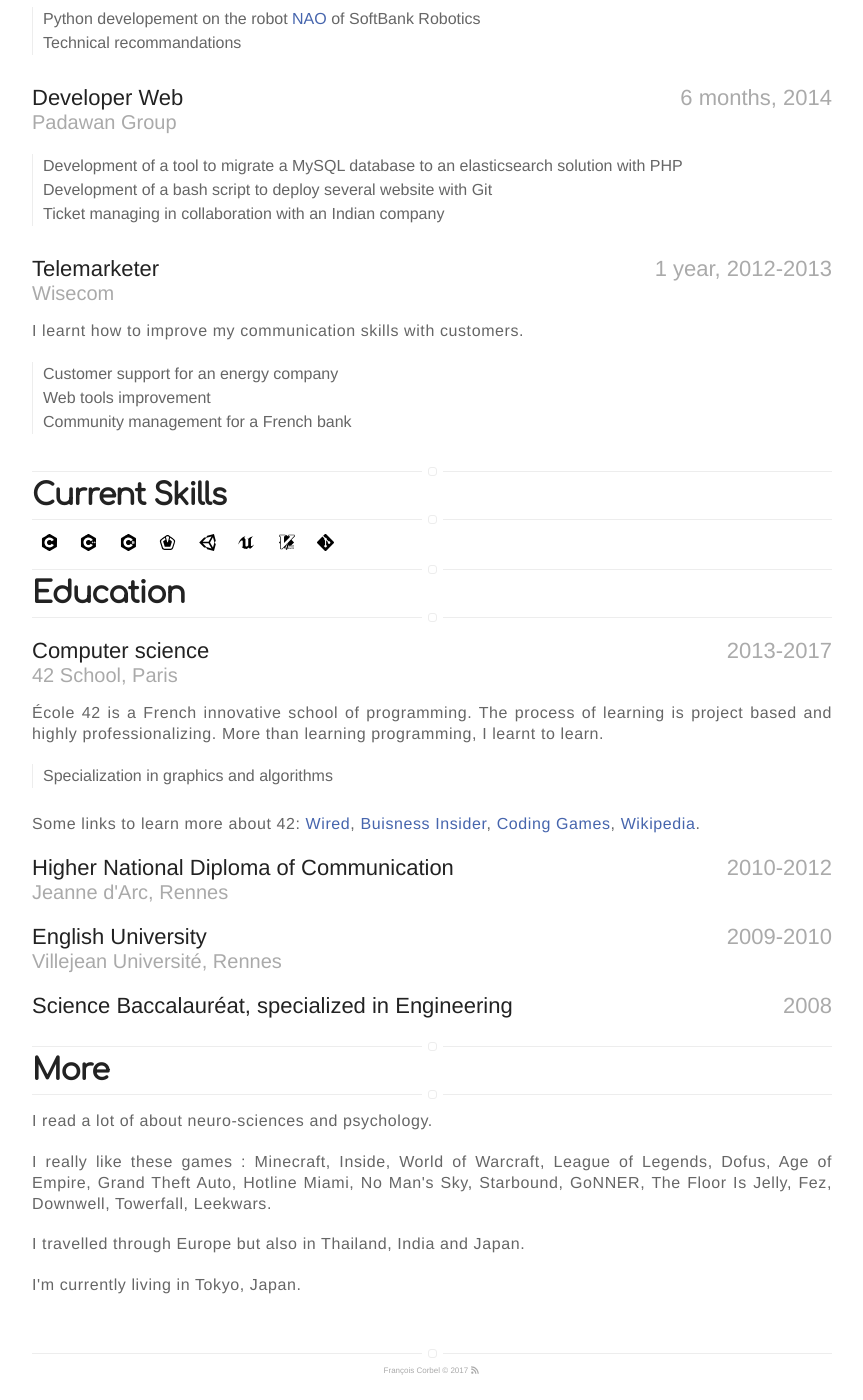
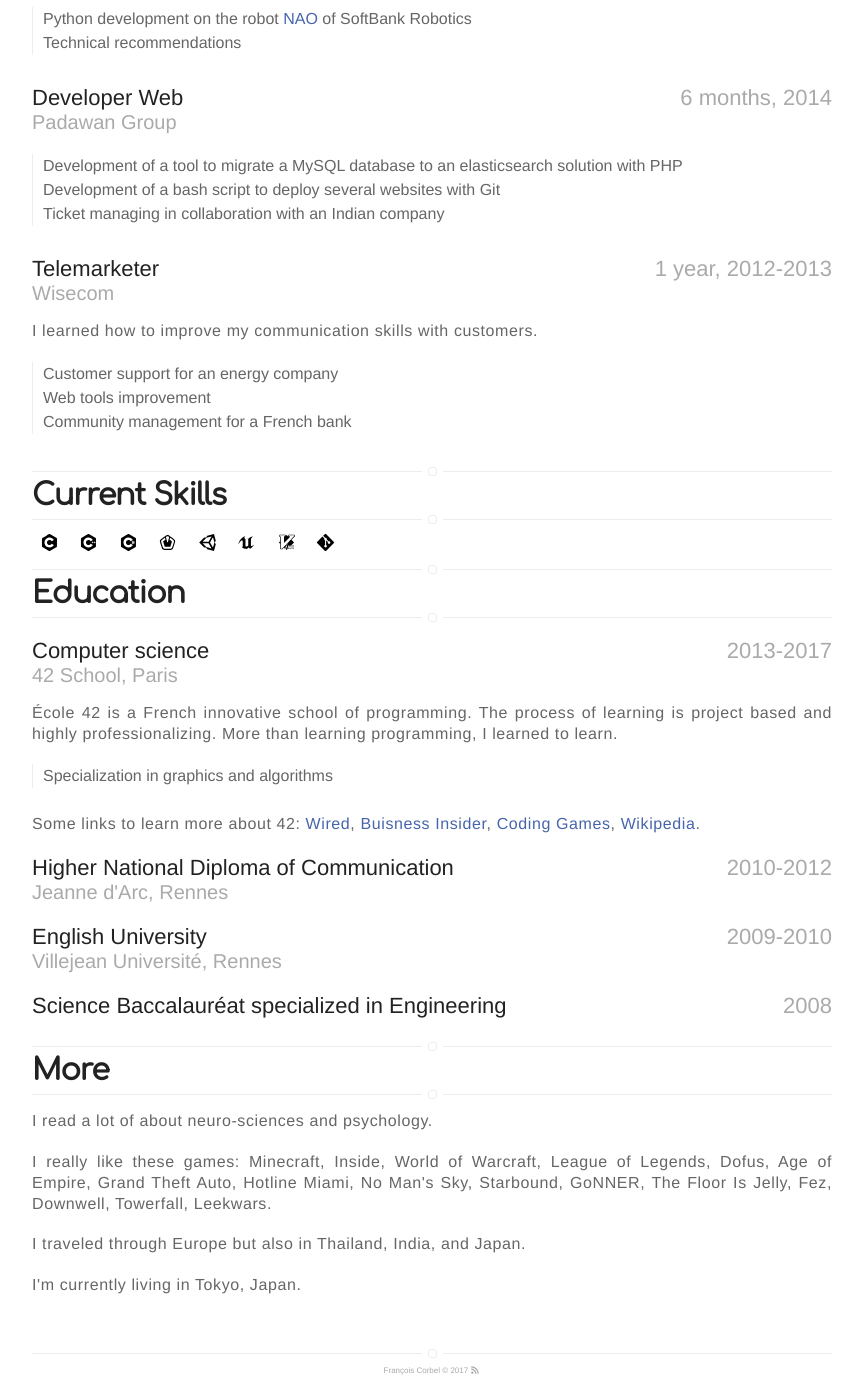
Before and after one commit to fcvalise/fcvalise.github.io, a Jekyll site: the page built from resume.html, in a window 1280 px wide and 1400 px high, scrolled down 1274 px. Shown: the whole window, without its empty margins (208-1071 px from the left). Built offline with Jekyll 4.4.1, drawn with Linux system fonts in a browser that asks for light colours; nearby versions of some CDN libraries; some of the changed text lies outside the part shown.

Commit message:
Correct orthagraphic mystakes

```diff
--- a/_includes/resume.html
+++ b/_includes/resume.html
@@ -35,7 +35,7 @@
             <br>
             <p class="ul-title"><strong>Roles</strong></p>
             <ul>
-            <li>Developement</li>
+            <li>Development</li>
             <li><ul>
                 <li>Gameplay</li>
                 <li>Generative environment</li>
@@ -57,11 +57,11 @@
             <h2 class="title">Developer Python</h2>
             <h2 class="date">3 months, 2015</h2>
             <h3>AXA Assistance</h3>
-            <p>How could robots help dependant individuals to live at home? I had to answer that question
+            <p>How could robots help dependent individuals to live at home? I had to answer that question
             with a team of 5 people for a worldwide insurance group.</p>
             <ul>
-                <li>Python developement on the robot <a alt="softbankrobotics.com/nao" href="https://www.ald.softbankrobotics.com/en/robots/nao">NAO</a> of SoftBank Robotics</li>
-                <li>Technical recommandations</li>
+                <li>Python development on the robot <a alt="softbankrobotics.com/nao" href="https://www.ald.softbankrobotics.com/en/robots/nao">NAO</a> of SoftBank Robotics</li>
+                <li>Technical recommendations</li>
             </ul>
         </div>
 
@@ -72,7 +72,7 @@
             <p></p>
             <ul>
                 <li>Development of a tool to migrate a MySQL database to an elasticsearch solution with PHP</li>
-                <li>Development of a bash script to deploy several website with Git</li>
+                <li>Development of a bash script to deploy several websites with Git</li>
                 <li>Ticket managing in collaboration with an Indian company</li>
             </ul>
         </div>
@@ -81,7 +81,7 @@
             <h2 class="title">Telemarketer</h2>
             <h2 class="date">1 year, 2012-2013</h2>
             <h3>Wisecom</h3>
-            <p>I learnt how to improve my communication skills with customers.</p>
+            <p>I learned how to improve my communication skills with customers.</p>
 
             <ul>
                 <li>Customer support for an energy company</li>
@@ -112,7 +112,7 @@
             <h2 class="date">2013-2017</h2>
             <h3>42 School, Paris</h3>
             <p>École 42 is a French innovative school of programming. The process of learning is project based
-            and highly professionalizing. More than learning programming, I learnt to learn.</p>
+            and highly professionalizing. More than learning programming, I learned to learn.</p>
             <ul>
                 <li>Specialization in graphics and algorithms</li>
             </ul>
@@ -135,7 +135,7 @@
             <h3>Villejean Université, Rennes</h3>
         </div>
         <div class="elem">
-            <h2 class="title">Science Baccalauréat, specialized in Engineering</h2>
+            <h2 class="title">Science Baccalauréat specialized in Engineering</h2>
             <h2 class="date">2008</h2>
         </div>
     </div>
@@ -145,8 +145,8 @@
             <h1>More</h1>
             {% include hr-custom.html %}
             <p>I read a lot of about neuro-sciences and psychology.</p>
-            <p>I really like these games : Minecraft, Inside, World of Warcraft, League of Legends, Dofus, Age of Empire, Grand Theft Auto, Hotline Miami, No Man's Sky, Starbound, GoNNER, The Floor Is Jelly, Fez, Downwell, Towerfall, Leekwars.</p>
-            <p>I travelled through Europe but also in Thailand, India and Japan.</p>
+            <p>I really like these games: Minecraft, Inside, World of Warcraft, League of Legends, Dofus, Age of Empire, Grand Theft Auto, Hotline Miami, No Man's Sky, Starbound, GoNNER, The Floor Is Jelly, Fez, Downwell, Towerfall, Leekwars.</p>
+            <p>I traveled through Europe but also in Thailand, India, and Japan.</p>
             <p>I'm currently living in Tokyo, Japan.</p>
             <p></p>
         <div class="elem">
--- a/_posts/2016-11-13-total-eclipse-of-the-heart.markdown
+++ b/_posts/2016-11-13-total-eclipse-of-the-heart.markdown
@@ -41,7 +41,7 @@ externalLink: false
 </div>
 
 <div class="text justify general-margin">
-    You can try a very experimental online multiplayer developed with <a alt="https://www.photonengine.com" href="https://www.photonengine.com" target="_blank">Photon Engine</a> for Unity, here :
+    You can try a very experimental online multiplayer developed with <a alt="https://www.photonengine.com" href="https://www.photonengine.com" target="_blank">Photon Engine</a> for Unity, here:
     <a alt="https://octostudio.itch.io/total-eclipse-of-the-heart-multi" href="https://octostudio.itch.io/total-eclipse-of-the-heart-multi?secret=xOErAE5klDwmWs0WkIggNDEfDvU" target="blank">Total Eclipse Of The Heart Multi</a>
 </div>
 
```
Also changed, not shown: other parts of _includes/resume.html (+1 -1 lines), other parts of _posts/2016-11-13-total-eclipse-of-the-heart.markdown (+1 -1 lines).
